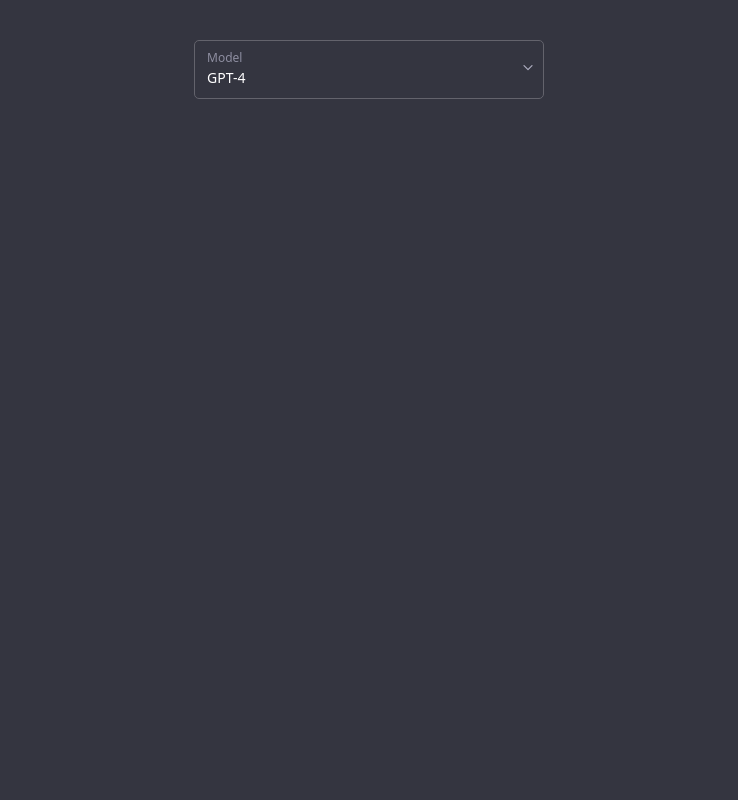
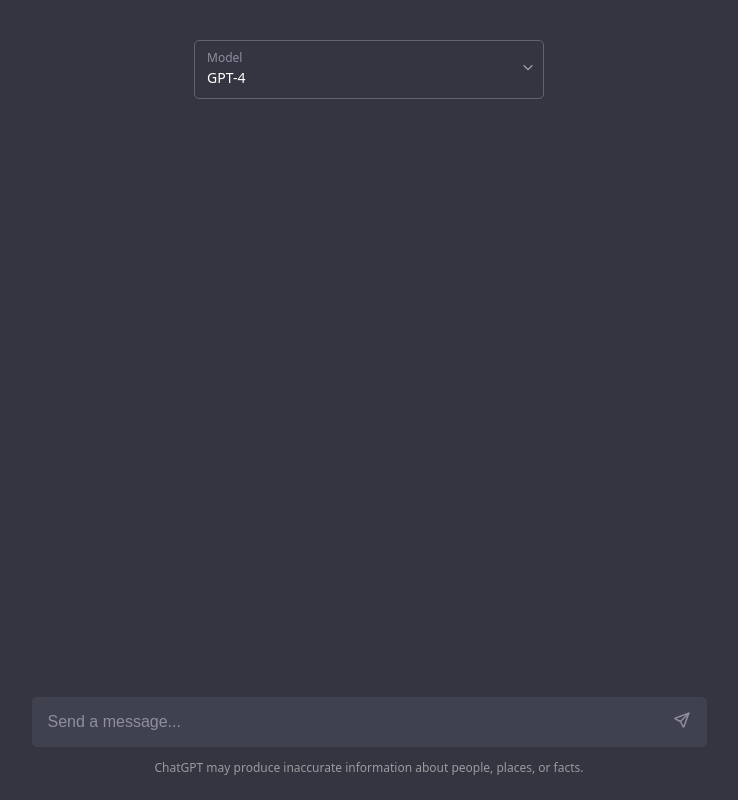
Before and after one commit to Jeff0Brewer/chatGPT-subscriptionless, a Next.js app: page / in a window 1280 px wide. Shown: the whole page, without its empty margins (271-1009 px from the left). Built offline with nearby package versions, Linux system fonts and the light colour scheme.

Commit message:
add / style user message input

```diff
--- a/src/components/chat.tsx
+++ b/src/components/chat.tsx
@@ -1,4 +1,5 @@
 import React, { FC, useState } from 'react'
+import { TbSend } from 'react-icons/tb'
 import ModelDropdown from '@/components/model-dropdown'
 import { MODELS } from '@/lib/models'
 import styles from '@/styles/Chat.module.css'
@@ -9,6 +10,20 @@
     return (
         <main className={styles.chat}>
             <ModelDropdown model={model} setModel={setModel} />
+            <div className={styles.bottom}>
+                <div className={styles.messageInput}>
+                    <input
+                        type="text"
+                        placeholder="Send a message..."
+                    />
+                    <button>
+                        <TbSend />
+                    </button>
+                </div>
+                <p className={styles.footer}>
+                    ChatGPT may produce inaccurate information about people, places, or facts.
+                </p>
+            </div>
         </main>
     )
 }
--- a/src/styles/Chat.module.css
+++ b/src/styles/Chat.module.css
@@ -9,3 +9,59 @@
     left: 0;
     right: 0;
 }
+
+.bottom {
+    position: absolute;
+    left: 0;
+    right: 0;
+    bottom: 0;
+    display: flex;
+    flex-direction: column;
+    align-items: center;
+}
+
+.messageInput {
+    position: relative;
+    display: flex;
+    align-items: center;
+    width: 100%;
+    max-width: 675px;
+    background-color: #3f414f;
+    border-radius: 5px;
+    overflow: hidden;
+}
+
+.messageInput * {
+    border: none;
+    background-color: transparent;
+}
+
+.messageInput input {
+    width: calc(100% - 50px);
+    height: 50px;
+    font-size: 16px;
+    color: #fff;
+    padding-left: 16px;
+}
+
+.messageInput input::placeholder {
+    color: #8e8ea0;
+    opacity: 1; /* for Firefox */
+}
+
+.messageInput button {
+    width: 50px;
+    height: 50px;
+    font-size: 18px;
+    color: #8e8ea0;
+}
+
+.messageInput button:hover {
+    background-color: #212123;
+}
+
+.footer {
+    font-size: 12px;
+    color: #ffffff80;
+    padding: 12px 16px 24px;
+}
```
